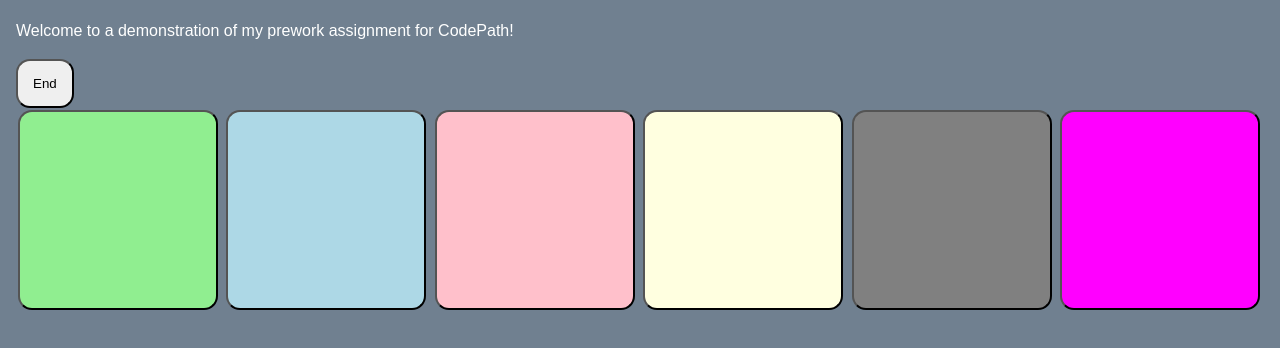
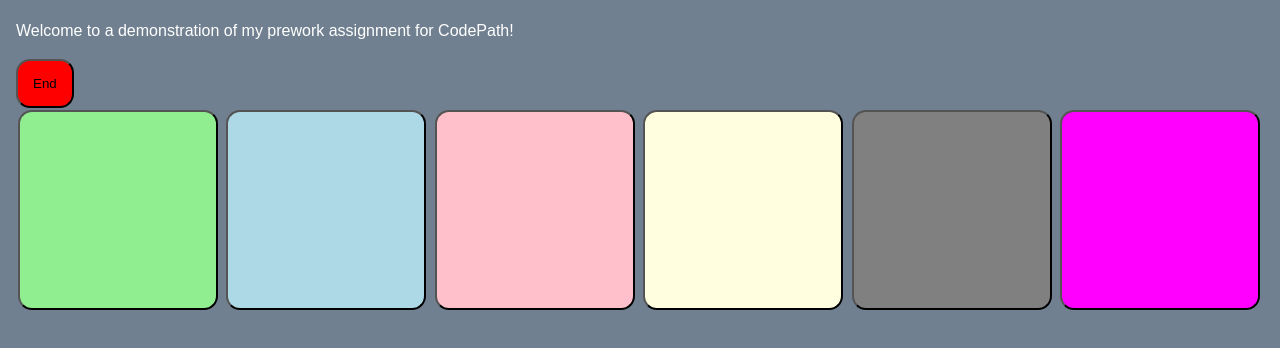
Before and after one commit to minjun0622/CodePathPrework, a plain HTML site: page index.html in a window 1280 px wide. Both pictures are taken after a click on the button "Start". Shown: the part 72-420 px from the top of the page. Drawn offline with Linux system fonts and the light colour scheme.

Commit message:
🪀⌚ Updated with Glitch

```diff
--- a/script.js
+++ b/script.js
@@ -3,11 +3,15 @@ const clueHoldTime = 800; //how long to hold each clue's light/sound
 const cluePauseTime = 333; //how long to pause in between clues
 const nextClueWaitTime = 1000; //how long to wait before starting playback of the clue sequence
 
-var pattern = [3,2,1,2,3,3,3,2,2,2,3,5,5,3,2,1,2,3,3,3,2,2,3,2,1];
-//var pattern = [1,1,1,1,1,1]
+var pattern1 = [3,2,1,2,3,3,3,2,2,2,3,5,5,3,2,1,2,3,3,3,2,2,3,2,1];
+var pattern;
 var progress = 0;
 var gamePlaying = false;
 var guessCounter = 0;
+var forgiveness = 3;
+var music = false;
+
+const length = 10
 
 var tonePlaying = false;
 var volume = 0.5;  //must be between 0.0 and 1.0
@@ -16,12 +20,28 @@ function startGame(){
     //initialize game variables
   progress = 0;
   gamePlaying = true;
+  forgiveness = 3;
+  if (music) {
+    pattern = pattern1
+  } else {
+    pattern = generatePattern();
+  }
 
   // swap the Start and Stop buttons
   document.getElementById("startBtn").classList.add("hidden");
   document.getElementById("stopBtn").classList.remove("hidden");
+  //changePattern()
   playClueSequence()
 }
+
+function generatePattern() {
+  var list = [];
+  for (let i = 0; i < length; i++) {
+    list.push(Math.floor(Math.random() * 6) + 1);
+  }
+  return list;
+}
+
 
 function stopGame() {
   gamePlaying = false;
@@ -75,6 +95,10 @@ function guess(btn){
       guessCounter++;
     }
   } else {
+    forgiveness--;
+    playClueSequence();
+  }
+  if (forgiveness == 0) {
     loseGame();
   }
 }
@@ -98,6 +122,7 @@ const freqMap = {
   5: 391.995,
   6: 440,
 }
+
 function playTone(btn,len){
   o.frequency.value = freqMap[btn]
   g.gain.setTargetAtTime(volume,context.currentTime + 0.05,0.025)
@@ -118,6 +143,7 @@ function startTone(btn){
 }
 function stopTone(){
   g.gain.setTargetAtTime(0,context.currentTime + 0.05,0.025)
+
   tonePlaying = false
 }
 
@@ -127,6 +153,8 @@ var AudioContext = window.AudioContext || window.webkitAudioContext
 var context = new AudioContext()
 var o = context.createOscillator()
 var g = context.createGain()
+
+
 g.connect(context.destination)
 g.gain.setValueAtTime(0,context.currentTime)
 o.connect(g)
--- a/style.css
+++ b/style.css
@@ -38,6 +38,13 @@ button {
   display: none;
 }
 
+#startBtn {
+  background: green
+}
+
+#stopBtn {
+  background: red
+}
 
 #button1 {
     background: lightgreen;
```
